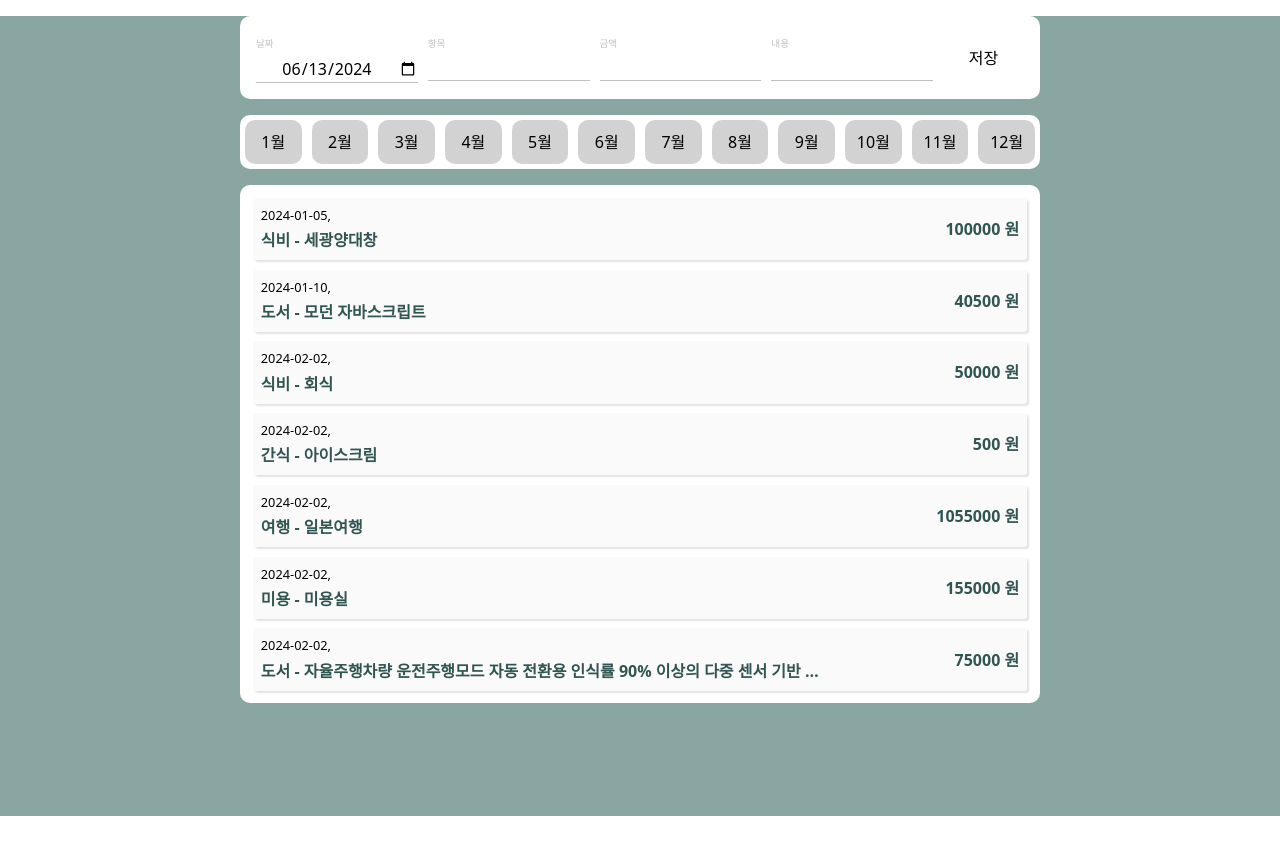
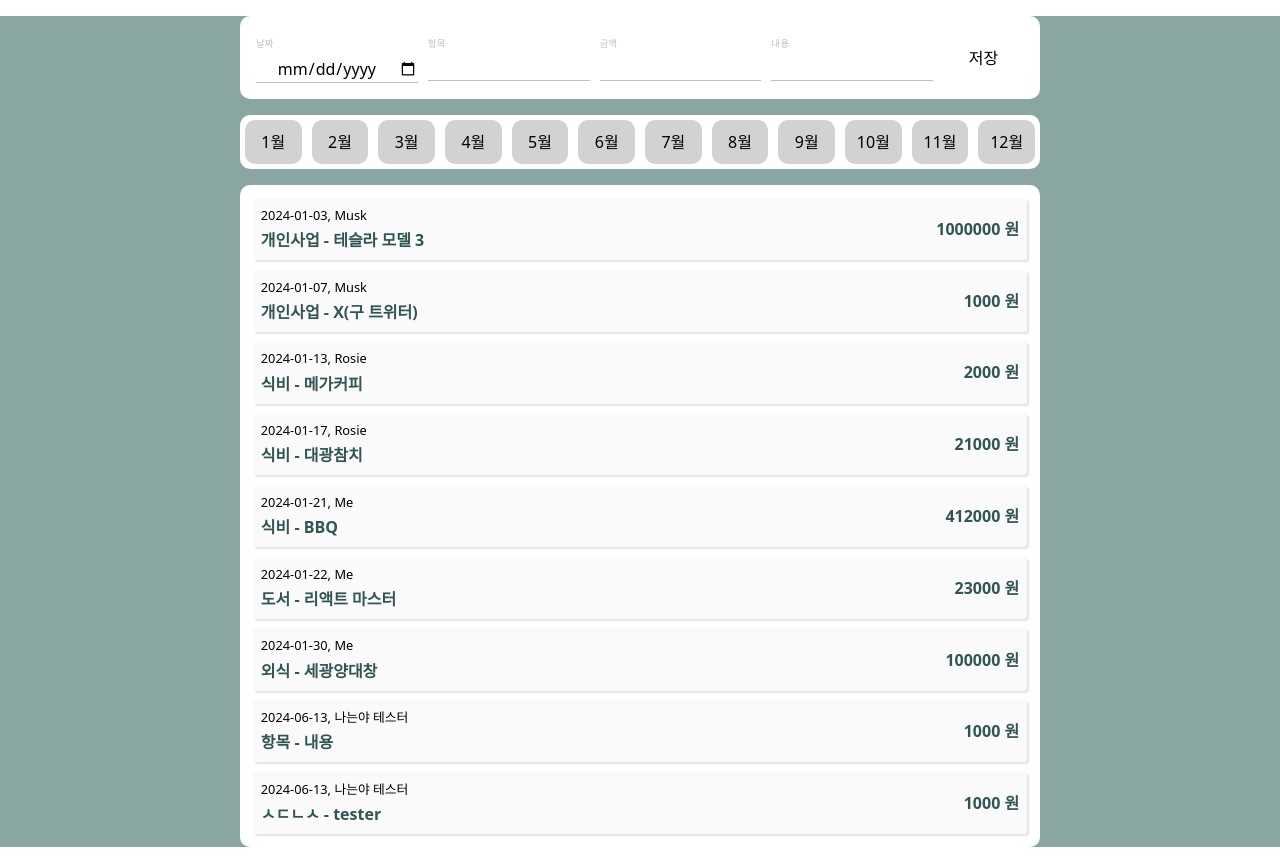
Before and after one commit to reeny404/sparta-03-user-join-login, a React (Vite) app: page /assign-react-js in a window 1280 px wide. Before the commit the page ends 816 px from the top, so only its background shows below. Built offline with nearby package versions, Linux system fonts and the light colour scheme; data requests are answered from the project's data file.

Commit message:
feat: update, delete 변경

```diff
--- a/db.json
+++ b/db.json
@@ -69,6 +69,25 @@
       "description": "세광양대창",
       "createdBy": "Me",
       "userId": "4111207-5f9c-4e20-912f"
+    },
+    {
+      "id": "c897a960-7119-4aed-9fd5-f3fd5fdd9e11",
+      "date": "2024-06-13",
+      "item": "항목",
+      "amount": "1000",
+      "description": "내용",
+      "userId": "tester1",
+      "createdBy": "나는야 테스터",
+      "month": 6
+    },
+    {
+      "id": "07d51df8-3d2c-4f1a-bac5-57a89341fcac",
+      "date": "2024-06-13",
+      "item": "ㅅㄷㄴㅅ",
+      "amount": "1000",
+      "description": "tester",
+      "userId": "tester1",
+      "createdBy": "나는야 테스터"
     }
   ]
 }
--- a/src/Week3.jsx
+++ b/src/Week3.jsx
@@ -1,18 +1,22 @@
+import { QueryClient, QueryClientProvider } from "@tanstack/react-query";
 import { Provider } from "react-redux";
 import { RouterProvider } from "react-router-dom";
 import store from "./redux/store";
 import "./reset.css";
 import router from "./routes/router";
 
+const queryClient = new QueryClient();
 export default function Week3() {
   return (
     <div
       id="Week3"
       className="w-full h-full min-h-[100vh] bg-[#8aa6a3] box-border"
     >
-      <Provider store={store}>
-        <RouterProvider router={router} />
-      </Provider>
+      <QueryClientProvider client={queryClient}>
+        <Provider store={store}>
+          <RouterProvider router={router} />
+        </Provider>
+      </QueryClientProvider>
     </div>
   );
 }
--- /dev/null
+++ b/src/api/expense.api.js
@@ -0,0 +1,50 @@
+import axios from "axios";
+import { v4 as uuid } from "uuid";
+
+class ExpenseAPI {
+  #client;
+  constructor() {
+    this.#client = axios.create({ baseURL: "http://localhost:5000/expenses" });
+  }
+
+  async getList() {
+    const response = await this.#client.get();
+    return response.data;
+  }
+
+  async get(recordId) {
+    const response = await this.#client.get(`/${recordId}`);
+    return response.data;
+  }
+
+  async add(expense, user) {
+    return await this.#client.post("", {
+      ...expense,
+      id: uuid(),
+      userId: user?.id,
+      createdBy: user?.nickname,
+    });
+  }
+
+  async update(expense, user) {
+    if (expense.userId !== user.id) {
+      throw new Error("본인이 작성한 글만 수정 할 수 있습니다.");
+    }
+
+    return await this.#client.put(`/${expense.id}`, {
+      ...expense,
+      id: uuid(),
+      userId: user?.id,
+      createdBy: user?.nickname,
+    });
+  }
+
+  async delete(expense, user) {
+    if (expense.userId !== user.id) {
+      throw new Error("본인이 작성한 글만 삭제 할 수 있습니다.");
+    }
+    return await this.#client.delete(`/${expense.id}`);
+  }
+}
+
+export default new ExpenseAPI();
--- a/src/components/Header.jsx
+++ b/src/components/Header.jsx
@@ -5,15 +5,16 @@ import useLoginStore from "../zustand/useLoginStore";
 import { HeaderGuest } from "./HeaderGuest";
 
 function Header() {
-  const user = useLoaderData();
-  const { logIn, logOut } = useLoginStore((state) => state);
+  const loadUser = useLoaderData();
+  const { logIn, logOut, user: loginedUser } = useLoginStore((state) => state);
 
   useEffect(() => {
-    if (user) {
-      logIn(user);
+    if (loadUser) {
+      logIn(loadUser);
     }
   }, []);
 
+  const user = loadUser || loginedUser;
   if (!user) {
     return <HeaderGuest />;
   }
--- a/src/components/Input.jsx
+++ b/src/components/Input.jsx
@@ -1,11 +1,15 @@
+import { useState } from "react";
 import { StyleInputWrapper } from "./Input.style";
 
-export function Input({ label, value, setValue, type = "text" }) {
+export function Input({ label, refer, initialValue, type = "text" }) {
+  const [value, setValue] = useState(initialValue);
+
   return (
     <StyleInputWrapper>
       <label>{label}</label>
       <input
         type={type}
+        ref={refer}
         value={value}
         onChange={(e) => setValue(e.target.value)}
       />
--- a/src/components/RecordList.jsx
+++ b/src/components/RecordList.jsx
@@ -1,13 +1,7 @@
-import { useSelector } from "react-redux";
 import styled from "styled-components";
 import { Record } from "./Record";
 
-export function RecordList({ month }) {
-  const records = useSelector((state) => state.spendings);
-  const list = month
-    ? records.filter((record) => new Date(record.date).getMonth() + 1 === month)
-    : records;
-
+export function RecordList({ list }) {
   return (
     <StyleList>
       {list.map((record) => (
--- a/src/pages/DetailPage.jsx
+++ b/src/pages/DetailPage.jsx
@@ -1,64 +1,97 @@
-import { useState } from "react";
-import { useDispatch, useSelector } from "react-redux";
+import { useQuery } from "@tanstack/react-query";
+import { useRef } from "react";
 import { useNavigate, useParams } from "react-router-dom";
+import expenseApi from "../api/expense.api";
 import { Button } from "../components/Button";
 import { Input } from "../components/Input";
-import {
-  DELETE_RECORD,
-  UPDATE_RECORD,
-} from "../redux/reducers/spendings.reducer";
+import useLoginStore from "../zustand/useLoginStore";
 import { DetailPageWrapper } from "./DetailPage.styled";
 
 export function DetailPage() {
   const param = useParams();
   const recordId = param.recordId;
-  const records = useSelector((state) => state.spendings);
-  const record = records.find((data) => data.id === recordId) ?? {};
+  const refInput = useRef([]);
+  const navigate = useNavigate();
+  const user = useLoginStore((state) => state.user);
 
-  const [date, setDate] = useState(record.date);
-  const [item, setItem] = useState(record.item);
-  const [amount, setAmount] = useState(record.amount);
-  const [description, setDescription] = useState(record.description);
-  const navigate = useNavigate();
-  const dispatch = useDispatch();
+  const {
+    data: record,
+    isLoading,
+    isError,
+  } = useQuery({
+    queryKey: ["records", { id: recordId }],
+    queryFn: () => expenseApi.get(recordId),
+  });
 
-  if (!record) {
-    return <div>조회할 수 없는 데이터입니다. ({recordId}).</div>;
+  if (!record || isError) {
+    return <div>조회할 수 없는 데이터입니다.</div>;
+  } else if (isLoading) {
+    return <>loading...</>;
   }
+
+  const handleUpdate = () => {
+    expenseApi
+      .update(
+        {
+          ...record,
+          date: refInput.current[0].value,
+          item: refInput.current[1].value,
+          amount: refInput.current[2].value,
+          description: refInput.current[3].value,
+        },
+        user
+      )
+      .then(() => {
+        navigate("/");
+      })
+      .catch((e) => {
+        alert(e.message);
+      });
+  };
+
+  const handleDelete = (record) => {
+    expenseApi
+      .delete(record, user)
+      .then(() => {
+        navigate("/");
+      })
+      .catch((e) => {
+        alert(e.message);
+      });
+  };
 
   return (
     <DetailPageWrapper>
-      <Input label="날짜" value={date} setValue={setDate} type="date" />
-      <Input label="항목" value={item} setValue={setItem} />
-      <Input label="금액" value={amount} setValue={setAmount} />
-      <Input label="내용" value={description} setValue={setDescription} />
+      <Input
+        label="날짜"
+        refer={(ref) => (refInput.current[0] = ref)}
+        initialValue={record.date}
+        type="date"
+      />
+      <Input
+        label="항목"
+        refer={(ref) => (refInput.current[1] = ref)}
+        initialValue={record.item}
+      />
+      <Input
+        label="금액"
+        refer={(ref) => (refInput.current[2] = ref)}
+        initialValue={record.amount}
+      />
+      <Input
+        label="내용"
+        refer={(ref) => (refInput.current[3] = ref)}
+        initialValue={record.description}
+      />
       <div>
-        <Button
-          text="수정"
-          handleClick={() => {
-            dispatch({
-              type: UPDATE_RECORD,
-              payload: {
-                ...record,
-                date,
-                item,
-                amount,
-                description,
-              },
-            });
-            navigate("/");
-          }}
-        />
-        <Button
-          text="삭제"
-          handleClick={() => {
-            dispatch({
-              type: DELETE_RECORD,
-              payload: { id: recordId },
-            });
-            navigate("/");
-          }}
-        />
+        {record.userId === user.id ? (
+          <>
+            <Button text="수정" handleClick={handleUpdate} />
+            <Button text="삭제" handleClick={() => handleDelete(record)} />
+          </>
+        ) : (
+          ""
+        )}
         <Button text="뒤로가기" handleClick={() => history.back()} />
       </div>
     </DetailPageWrapper>
--- a/src/pages/HomePage.jsx
+++ b/src/pages/HomePage.jsx
@@ -1,9 +1,8 @@
+import { useQuery } from "@tanstack/react-query";
 import { useEffect, useState } from "react";
-import { useDispatch } from "react-redux";
-import { v4 as UUID_v4 } from "uuid";
+import expenseApi from "../api/expense.api";
 import { Input } from "../components/Input";
 import { RecordList } from "../components/RecordList";
-import { ADD_RECORD } from "../redux/reducers/spendings.reducer";
 import LocalStorage, { KEY } from "../utils/LocalStorage";
 import useLoginStore from "../zustand/useLoginStore";
 import {
@@ -20,9 +19,35 @@ export function HomePage() {
   const [amount, setAmount] = useState("");
   const [description, setDescription] = useState("");
   const [month, setMonth] = useState(Number(LocalStorage.get(KEY._02_MONTH)));
+  const [records, setRecords] = useState([]);
 
-  const dispatch = useDispatch();
   const user = useLoginStore((state) => state.user);
+
+  const { data: recordList, isSuccess } = useQuery({
+    queryKey: ["records"],
+    queryFn: () => expenseApi.getList(),
+  });
+
+  useEffect(() => {
+    if (isSuccess) {
+      setRecords(recordList);
+    }
+  }, [isSuccess]);
+
+  useEffect(() => {
+    LocalStorage.set(KEY._02_MONTH, month);
+    if (isSuccess) {
+      setRecords(recordList);
+    }
+
+    setRecords((list) =>
+      month
+        ? list.filter(
+            (record) => new Date(record.date).getMonth() + 1 === month
+          )
+        : list
+    );
+  }, [month]);
 
   const handleSaveRecord = () => {
     if (!item || !amount) {
@@ -30,26 +55,20 @@ export function HomePage() {
       return;
     }
 
-    dispatch({
-      type: ADD_RECORD,
-      payload: {
-        id: UUID_v4(),
+    expenseApi.add(
+      {
         date,
         item,
         amount,
         description,
-        createdBy: user.nickname,
       },
-    });
+      user
+    );
 
     setItem("");
     setAmount("");
     setDescription("");
   };
-
-  useEffect(() => {
-    LocalStorage.set(KEY._02_MONTH, month);
-  }, [month]);
 
   return (
     <HomePageWrppaer>
@@ -80,7 +99,7 @@ export function HomePage() {
         </div>
       </SectionSelectingMonth>
       <SectionCashRecords>
-        <RecordList month={month} />
+        {isSuccess ? <RecordList list={records} /> : <></>}
       </SectionCashRecords>
     </HomePageWrppaer>
   );
--- a/src/routes/loaders/initUser.loader.js
+++ b/src/routes/loaders/initUser.loader.js
@@ -11,6 +11,7 @@ export async function initUserLoader() {
     .getUserInfo(token)
     .then((user) => ({ ...user, accessToken: token }))
     .catch((e) => {
+      LocalStorage.set(KEY._03_ACCESS_TOKEN, "");
       console.error(e);
       return null;
     });
```
Also changed, not shown: 1 other file (tests, documents, lock files or other folders).
